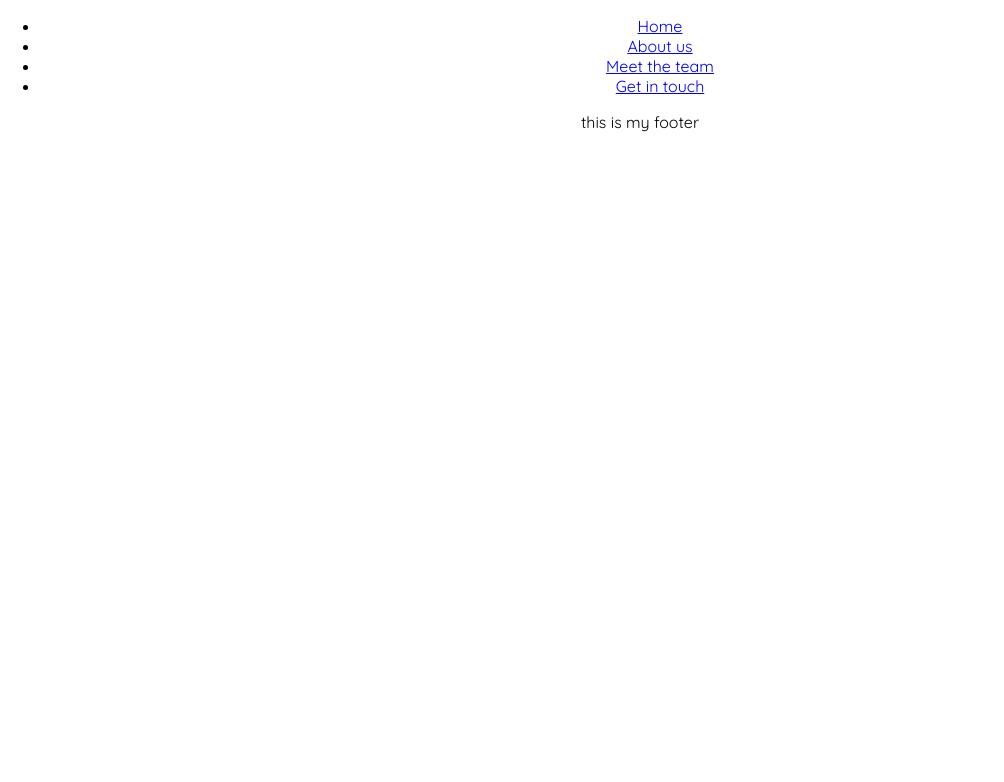
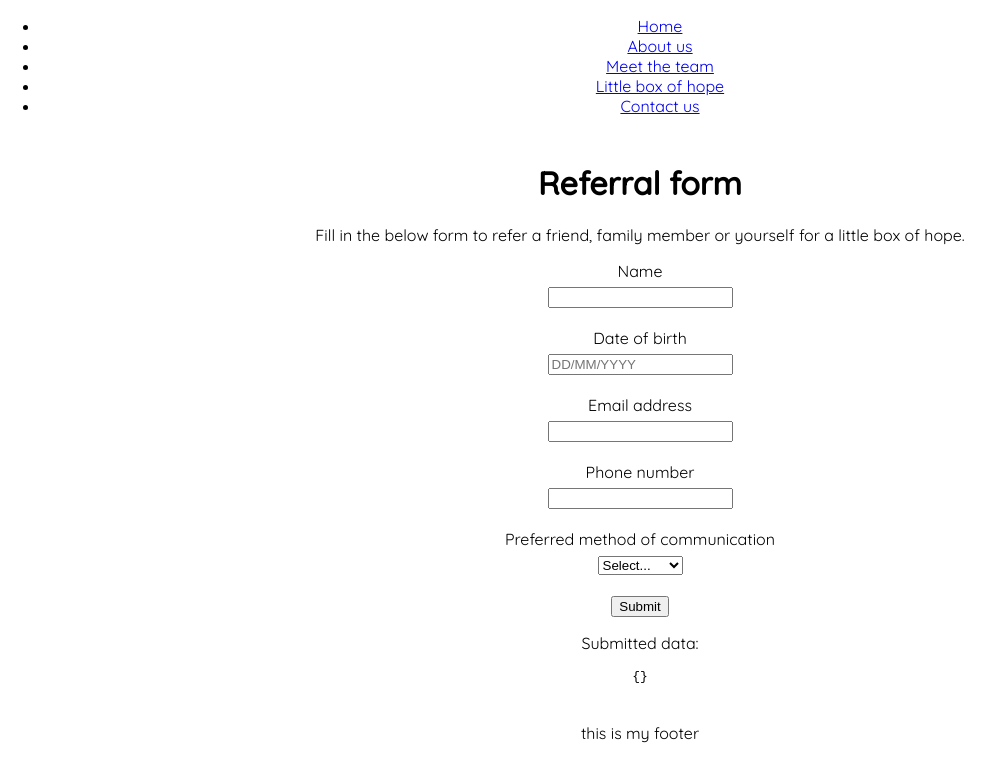
Before and after one commit to jbram-js/baby-bump, a React (Create React App) app: page /little-box-of-hope in a window 1280 px wide. Shown: the top 782 px of the page, without its empty margins (0-1004 px from the left). Built offline with nearby package versions, Linux system fonts and the light colour scheme.

Commit message:
referral form need to fill dob upon select

```diff
--- a/package.json
+++ b/package.json
@@ -7,7 +7,9 @@
     "@testing-library/react": "^11.2.5",
     "@testing-library/user-event": "^12.7.0",
     "react": "^17.0.1",
+    "react-datepicker": "^3.5.0",
     "react-dom": "^17.0.1",
+    "react-hook-form": "^6.15.3",
     "react-router": "^5.2.0",
     "react-router-dom": "^5.2.0",
     "react-scripts": "4.0.2",
--- a/src/components/App.js
+++ b/src/components/App.js
@@ -5,6 +5,7 @@ import NavBar from "./NavBar";
 import Landing from "./Landing";
 import About from "./About";
 import Team from "./Team";
+import Box from "./Box";
 import Contact from "./Contact";
 import Footer from "./Footer";
 import "../styles/App.css";
@@ -16,7 +17,8 @@ function App() {
       <Switch>
         <Route exact path="/" component={Landing} />
         <Route exact path="/about" component={About} />
-        <Route exact path="/team" component={Team} />
+        <Route exact path="/our-team" component={Team} />
+        <Route exact path="/little-box-of-hope" component={Box} />
         <Route exact path="/contact" component={Contact} />
       </Switch>
       <Footer />
--- /dev/null
+++ b/src/components/Box.js
@@ -0,0 +1,125 @@
+import React, {useState} from "react";
+import DatePicker from "react-datepicker";
+import "react-datepicker/dist/react-datepicker.css";
+import {useForm, Controller} from "react-hook-form";
+import "../styles/Box.css";
+
+const Box = () => {
+  const [submittedData, setSubmittedData] = useState({});
+  const {handleSubmit, register, control, errors, watch} = useForm();
+
+  const onSubmit = (data) => {
+    setSubmittedData(data);
+  };
+
+  const {setDate} = watch(["setDate"]);
+
+  return (
+    <div className="box">
+      <h1>Referral form</h1>
+      <p>
+        Fill in the below form to refer a friend, family member or yourself for
+        a little box of hope.
+      </p>
+      <form onSubmit={handleSubmit(onSubmit)}>
+        <div className="form-section">
+          <label htmlFor="name" className="form-label">
+            Name
+          </label>
+          <input
+            id="name"
+            name="name"
+            type="text"
+            ref={register({
+              required: {message: "This is a required field", value: true},
+            })}
+          />
+          {errors.name && <span className="error">{errors.name.message}</span>}
+        </div>
+        <div className="form-section">
+          <label htmlFor="dob" className="form-label">
+            Date of birth
+          </label>
+          <Controller
+            as={
+              <DatePicker
+                id="dob"
+                placeholderText="DD/MM/YYYY"
+                dateFormat="mm-dd-yyyy"
+                selectsStart
+                setDate={setDate}
+              />
+            }
+            name="dob"
+            control={control}
+            valueName="selected"
+            ref={register({
+              required: {message: "This is a required field", value: true},
+            })}
+          />
+          {errors.dob && <span className="error">{errors.dob.message}</span>}
+        </div>
+        <div className="form-section">
+          <label htmlFor="email" className="form-label">
+            Email address
+          </label>
+          <input
+            id="email"
+            name="email"
+            type="text"
+            ref={register({
+              required: {message: "This is a required field", value: true},
+            })}
+          />
+          {errors.email && (
+            <span className="error">{errors.email.message}</span>
+          )}
+        </div>
+        <div className="form-section">
+          <label htmlFor="phone" className="form-label">
+            Phone number
+          </label>
+          <input
+            id="phone"
+            name="phone"
+            type="number"
+            ref={register({
+              required: {message: "This is a required field", value: true},
+            })}
+          />
+          {errors.phone && (
+            <span className="error">{errors.phone.message}</span>
+          )}
+        </div>
+        <div className="form-section">
+          <label htmlFor="communication" className="form-label">
+            Preferred method of communication
+          </label>
+          <select
+            id="communication"
+            name="communication"
+            ref={register({
+              required: {
+                message: "This is a required field",
+                value: true,
+              },
+            })}
+          >
+            <option value="">Select...</option>
+            <option value="Phone Call">Phone call</option>
+            <option value="Text">Text</option>
+            <option value="Email">Email</option>
+          </select>
+          {errors.communication && (
+            <span className="error">{errors.communication.message}</span>
+          )}
+        </div>
+        <button type="submit">Submit</button>
+      </form>
+      <p>Submitted data:</p>
+      <pre>{JSON.stringify(submittedData, null, 2)}</pre>
+    </div>
+  );
+};
+
+export default Box;
--- a/src/components/NavBar.js
+++ b/src/components/NavBar.js
@@ -17,13 +17,18 @@ const NavBar = () => {
           </Link>
         </li>
         <li className="nav-link-item">
-          <Link to="/team" className="link">
+          <Link to="/our-team" className="link">
             Meet the team
           </Link>
         </li>
         <li className="nav-link-item">
+          <Link to="/little-box-of-hope" className="link">
+            Little box of hope
+          </Link>
+        </li>
+        <li className="nav-link-item">
           <Link to="/contact" className="link">
-            Get in touch
+            Contact us
           </Link>
         </li>
       </ul>
--- /dev/null
+++ b/src/styles/Box.css
@@ -0,0 +1,22 @@
+.box {
+  padding: 10px 30px;
+}
+
+.form-section {
+  padding-bottom: 20px;
+}
+
+.form-label {
+  display: block;
+  padding-bottom: 5px;
+}
+
+input {
+  display: inline;
+}
+
+.error {
+  display: inline;
+  color: red;
+  padding: 0 5px;
+}
```
Also changed, not shown: 1 other file (tests, documents, lock files or other folders).
